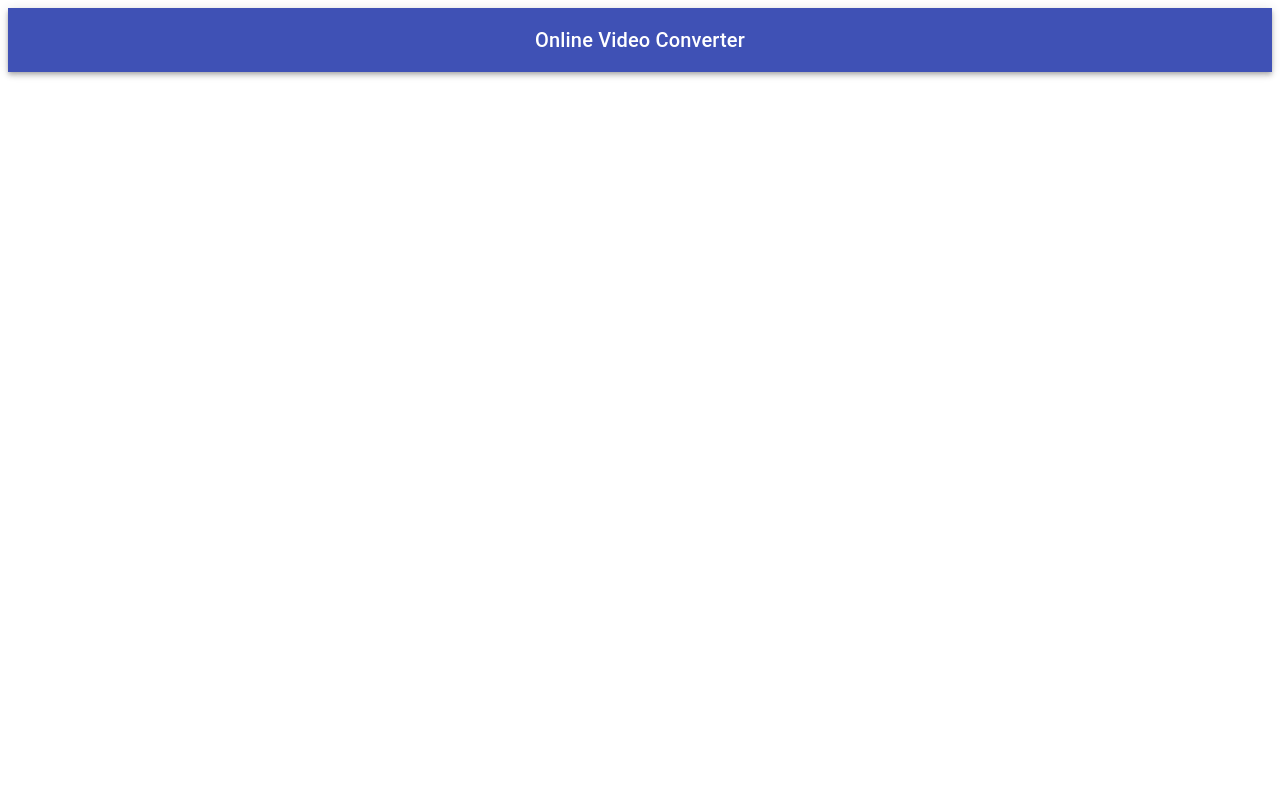
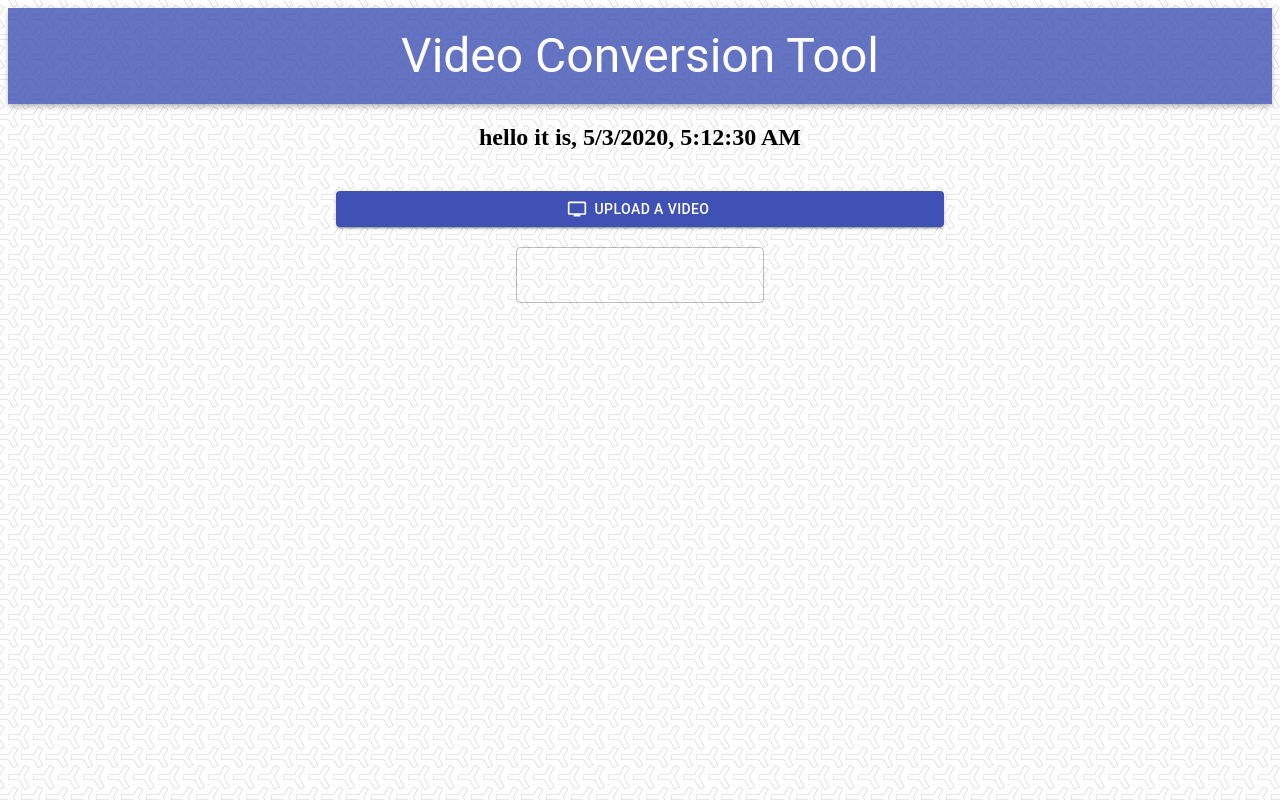
Before and after one commit to tcanbolat/online-video-converter, a React (Create React App) app in the folder client/: page / in a window 1280 px wide. Built offline with nearby package versions, Linux system fonts and the light colour scheme.

Commit message:
Setting up VideoUpload component

```diff
--- a/client/package.json
+++ b/client/package.json
@@ -5,6 +5,7 @@
   "proxy": "http://localhost:3001/",
   "dependencies": {
     "@material-ui/core": "^4.9.12",
+    "@material-ui/icons": "^4.9.1",
     "@testing-library/jest-dom": "^4.2.4",
     "@testing-library/react": "^9.5.0",
     "@testing-library/user-event": "^7.2.1",
--- a/client/public/index.html
+++ b/client/public/index.html
@@ -9,7 +9,7 @@
       name="description"
       content="Web site created using create-react-app"
     />
-    <link rel="apple-touch-icon" href="%PUBLIC_URL%/logo192.png" />
+    <link rel="apple-touch-icon" href="%PUBLIC_URL%/" />
     <link rel="stylesheet" href="https://fonts.googleapis.com/icon?family=Material+Icons" />
     <!--
       manifest.json provides metadata used when your web app is installed on a
@@ -25,7 +25,7 @@
       work correctly both with client-side routing and a non-root public URL.
       Learn how to configure a non-root public URL by running `npm run build`.
     -->
-    <title>React App</title>
+    <title>Online Video Converter</title>
   </head>
   <body>
     <noscript>You need to enable JavaScript to run this app.</noscript>
--- a/client/src/App.js
+++ b/client/src/App.js
@@ -1,13 +1,34 @@
-import React from 'react';
-import './App.css';
-import AppBar from './components/AppBar';
+import React from "react";
+import "./App.css";
+import AppBar from "./components/AppBar";
+import { Container } from "@material-ui/core";
+import VideoUpload from "./components/VideoUpload";
 
-function App() {
-  return (
-    <div className="App">
-      <AppBar/>
-    </div>
-  );
+class App extends React.Component {
+  constructor(props) {
+    super(props);
+    this.state = {
+      date: new Date().toLocaleString(),
+      button: false,
+      uploadedfile: ""
+    };
+  }
+
+  render() {
+    return (
+      <div className="App">
+        <AppBar />
+        <Container align="center" maxWidth="lg">
+          <h2>hello it is, {this.state.date}</h2>
+          <VideoUpload button={this.state.button} uploadedfile={this.state.uploadedfile}/>
+        </Container>
+      </div>
+    );
+  }
 }
 
+// function App() {
+
+// }
+
 export default App;
--- a/client/src/components/AppBar.js
+++ b/client/src/components/AppBar.js
@@ -1,20 +1,18 @@
 import React from "react";
 import { makeStyles } from "@material-ui/core/styles";
-import AppBar from "@material-ui/core/AppBar";
-import Toolbar from "@material-ui/core/Toolbar";
-import Typography from "@material-ui/core/Typography";
-import Button from "@material-ui/core/Button";
-import IconButton from "@material-ui/core/IconButton";
+import {Toolbar, Typography, AppBar} from "@material-ui/core";
 
 const useStyles = makeStyles((theme) => ({
   root: {
     flexGrow: 1,
+    opacity: 0.8,
   },
   menuButton: {
     marginRight: theme.spacing(2),
   },
   title: {
     flexGrow: 1,
+    padding: 20,
   },
 }));
 
@@ -24,9 +22,9 @@
   return (
     <div className={classes.root}>
       <AppBar position="static">
-        <Toolbar>
-          <Typography align="center" variant="h6" className={classes.title}>
-            Online Video Converter
+        <Toolbar align="center">
+          <Typography variant="h3" className={classes.title}>
+            Video Conversion Tool
           </Typography>
         </Toolbar>
       </AppBar>
--- /dev/null
+++ b/client/src/components/VideoUpload.js
@@ -0,0 +1,28 @@
+import React from "react";
+import { Button, TextField, Grid } from "@material-ui/core";
+import PersonalVideoIcon from "@material-ui/icons/PersonalVideo";
+
+export default function VideoUpload(props) {
+  return (
+    <div>
+      <Grid>
+        <Button
+          style={{ width: "50%", margin: 20 }}
+          disabled={props.button}
+          variant="contained"
+          color="primary"
+          startIcon={<PersonalVideoIcon />}
+        >
+          Upload a Video
+        </Button>
+      </Grid>
+      <Grid>
+        <TextField
+          disabled
+          variant="outlined"
+          defaultValue={props.uploadedfile}
+        />
+      </Grid>
+    </div>
+  );
+}
--- a/client/src/index.css
+++ b/client/src/index.css
@@ -0,0 +1,3 @@
+body {
+    background-image: url("./assets/images/y-so-serious-white.png");
+}
```
Also changed, not shown: client/src/assets/images/y-so-serious-white.png (added), 1 other file (tests, documents, lock files or other folders).
